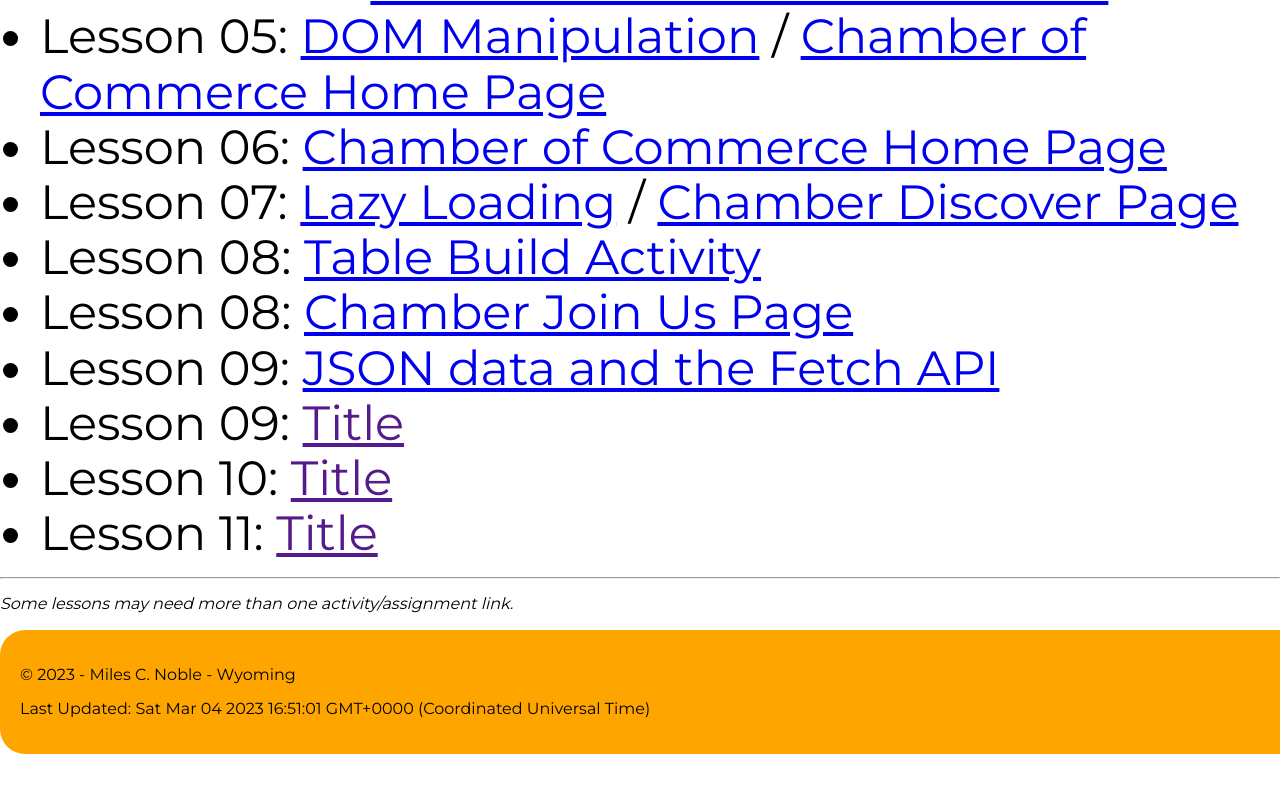
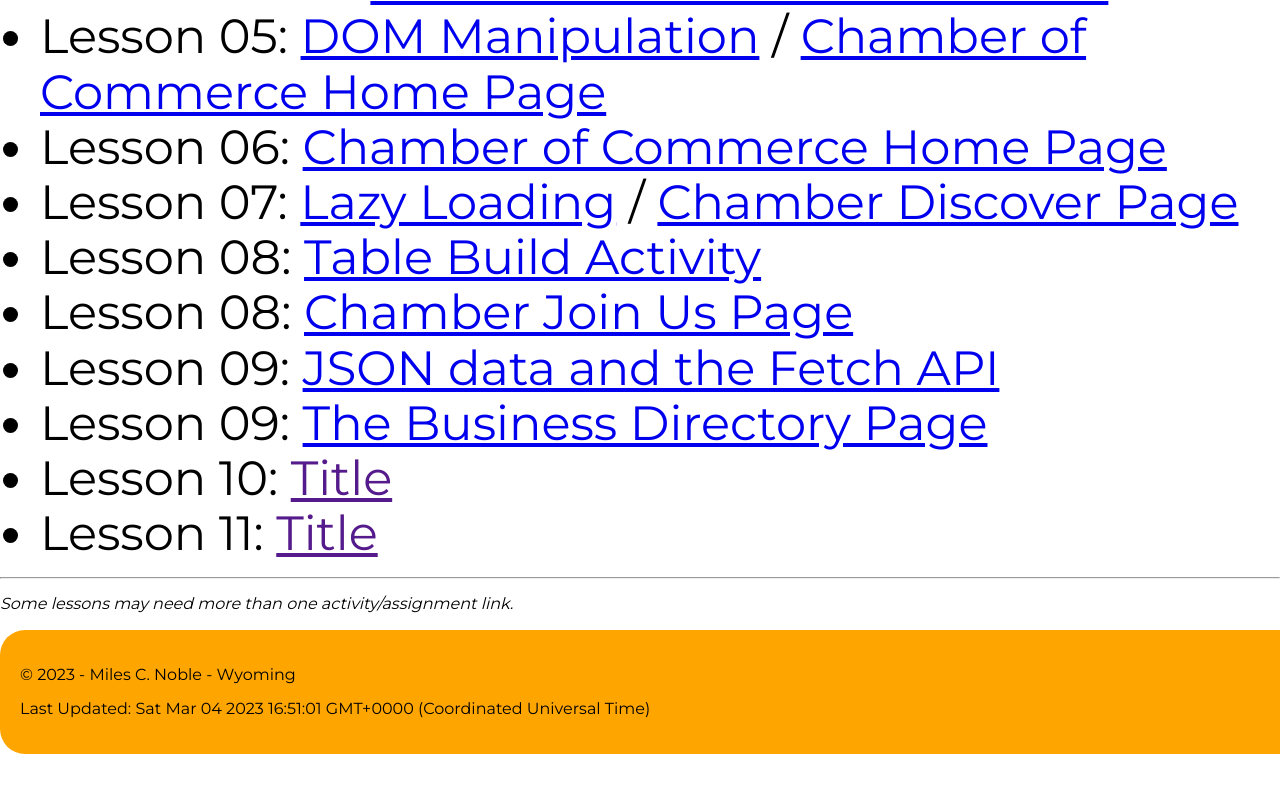
Before and after one commit to coding-noble/wdd230, a plain HTML site: page index.html in a window 1280 px wide. Shown: the part 1229-2021 px from the top of the page. Drawn offline with Linux system fonts and the light colour scheme.

Commit message:
Linked Home Page

```diff
--- a/index.html
+++ b/index.html
@@ -44,7 +44,7 @@
             <li>Lesson 08: <a href="lesson8/table_build/tablebuild.html">Table Build Activity</a>
             <li>Lesson 08: <a href="lesson8/chamber/join.html">Chamber Join Us Page</a>
             <li>Lesson 09: <a href="lesson9/prophet_api/prophets.html">JSON data and the Fetch API</a>
-            <li>Lesson 09: <a href="">Title</a>
+            <li>Lesson 09: <a href="lesson9/chamber/directory.html">The Business Directory Page</a>
             <li>Lesson 10: <a href="">Title</a>
             <li>Lesson 11: <a href="">Title</a>
         </ul>
```
